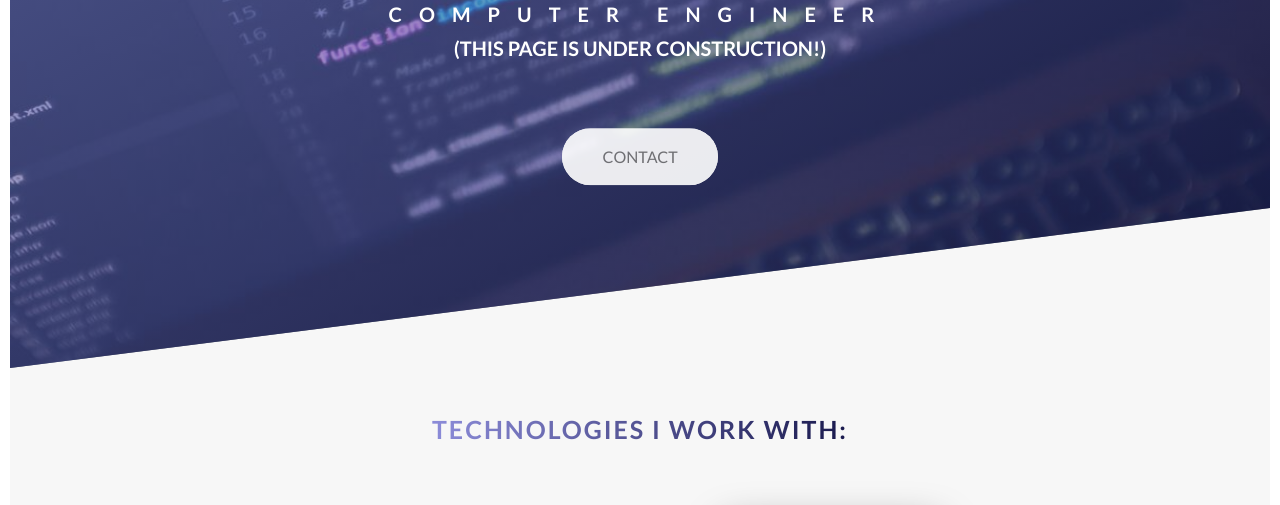
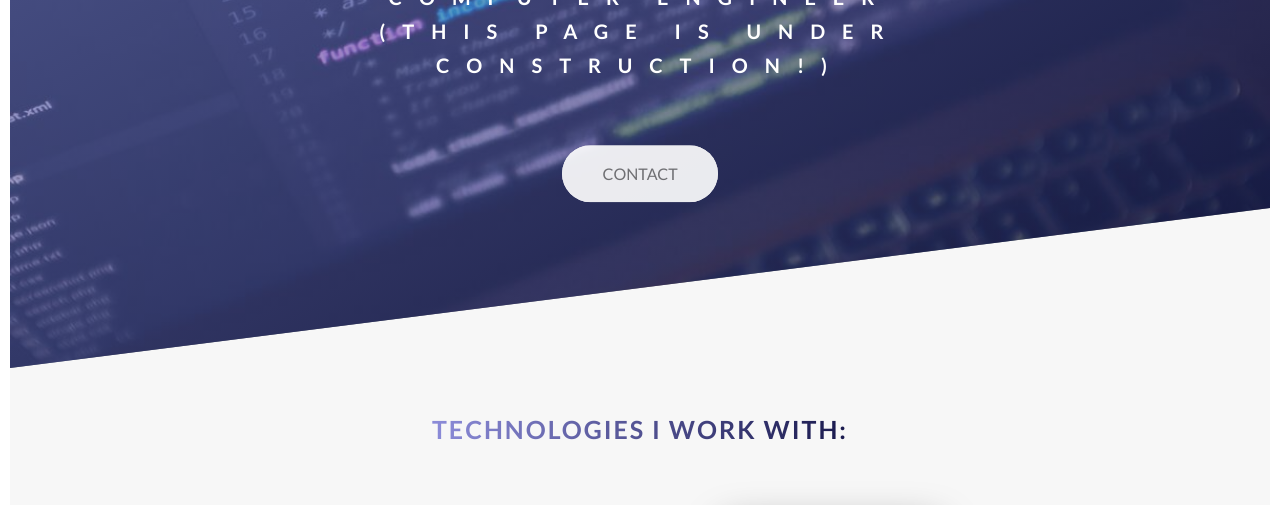
Before and after one commit to dieucho/dieucho.github.io, a plain HTML site: page index.html in a window 1280 px wide. Shown: the part 402-907 px from the top of the page. Drawn offline with Linux system fonts and the light colour scheme.

Commit message:
Update index.html

```diff
--- a/index.html
+++ b/index.html
@@ -60,7 +60,7 @@
 				<h1 class="heading-primary">
 					<span class="heading-primary--main">DIEGO CHAVEZ H</span>
 					<span class="heading-primary--sub">Computer Engineer</span>
-					<p>(This page is under construction!)</p>
+					<span class="heading-primary--sub">(This page is under construction!)</span>
 				</h1>
 				<a href="CV_DiegoCh.pdf" class="btn btn--white btn--animated"
 					>Contact</a
```
